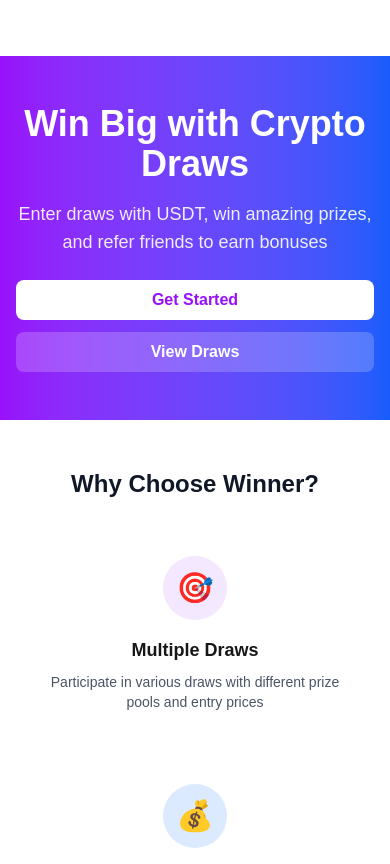
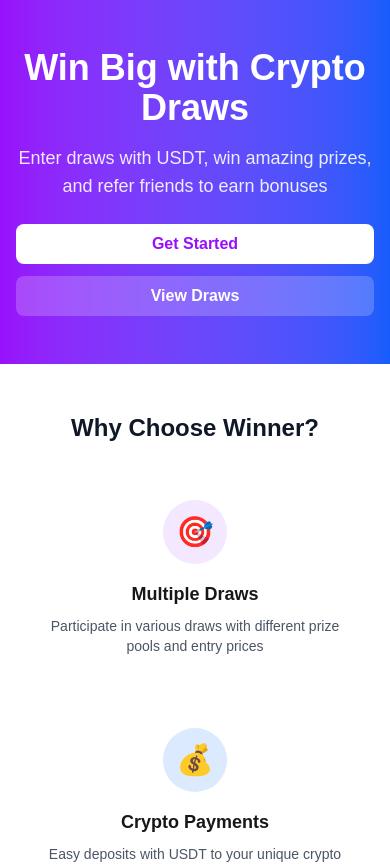
Before and after one commit to Maditoio/winners, a Next.js app: page / in a window 390 px wide. Shown: the top 864 px of the page. Built offline with nearby package versions, Linux system fonts and the light colour scheme; no server answers.

Commit message:
fix: remove extra top margin under navbar

```diff
--- a/app/layout.tsx
+++ b/app/layout.tsx
@@ -31,7 +31,7 @@ export default function RootLayout({
       >
         <Providers>
           <Navbar />
-          <main className="min-h-screen pt-14 md:pt-0 pb-20 md:pb-0">
+          <main className="min-h-screen pb-20 md:pb-0">
             {children}
           </main>
         </Providers>
```
